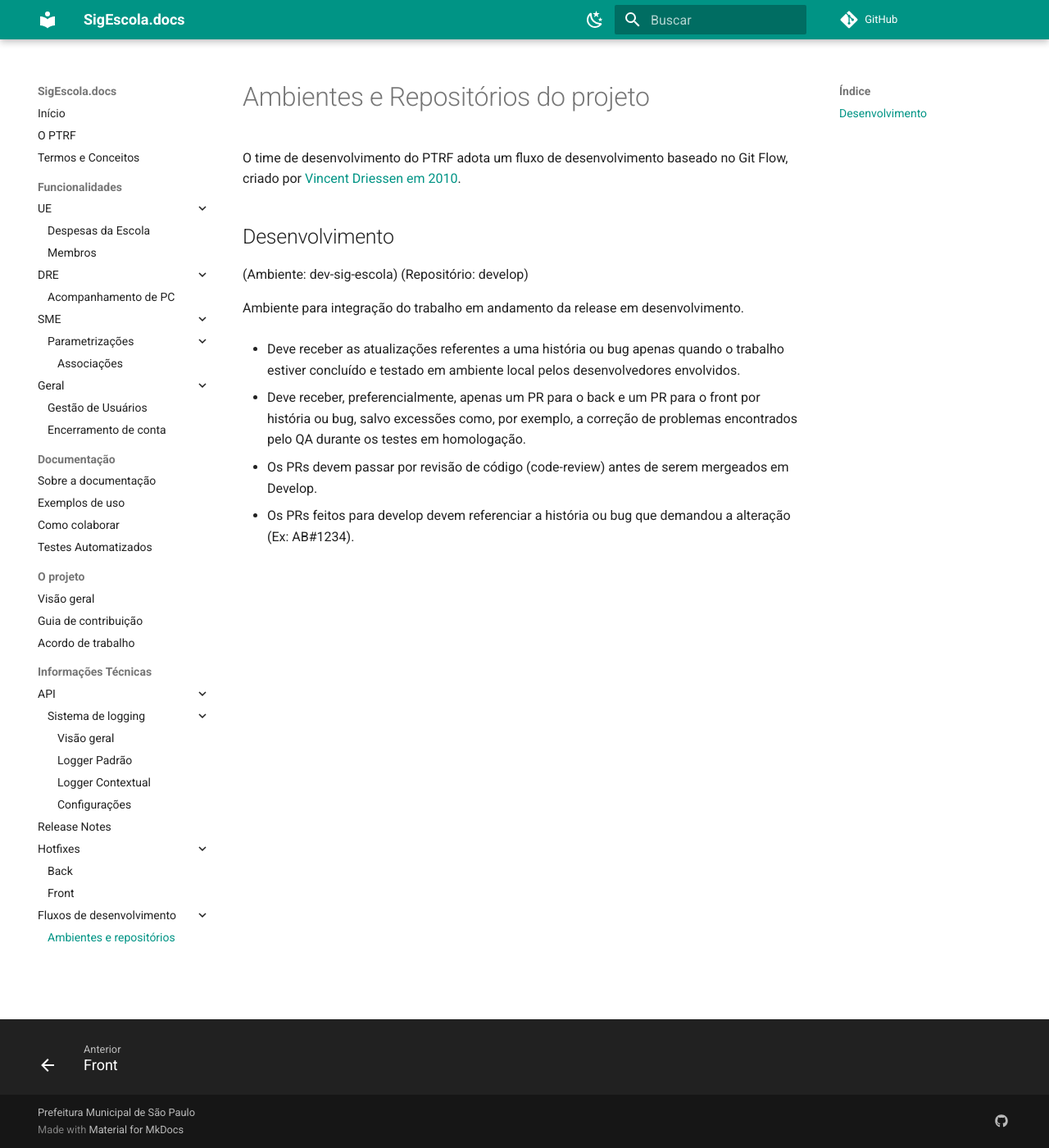
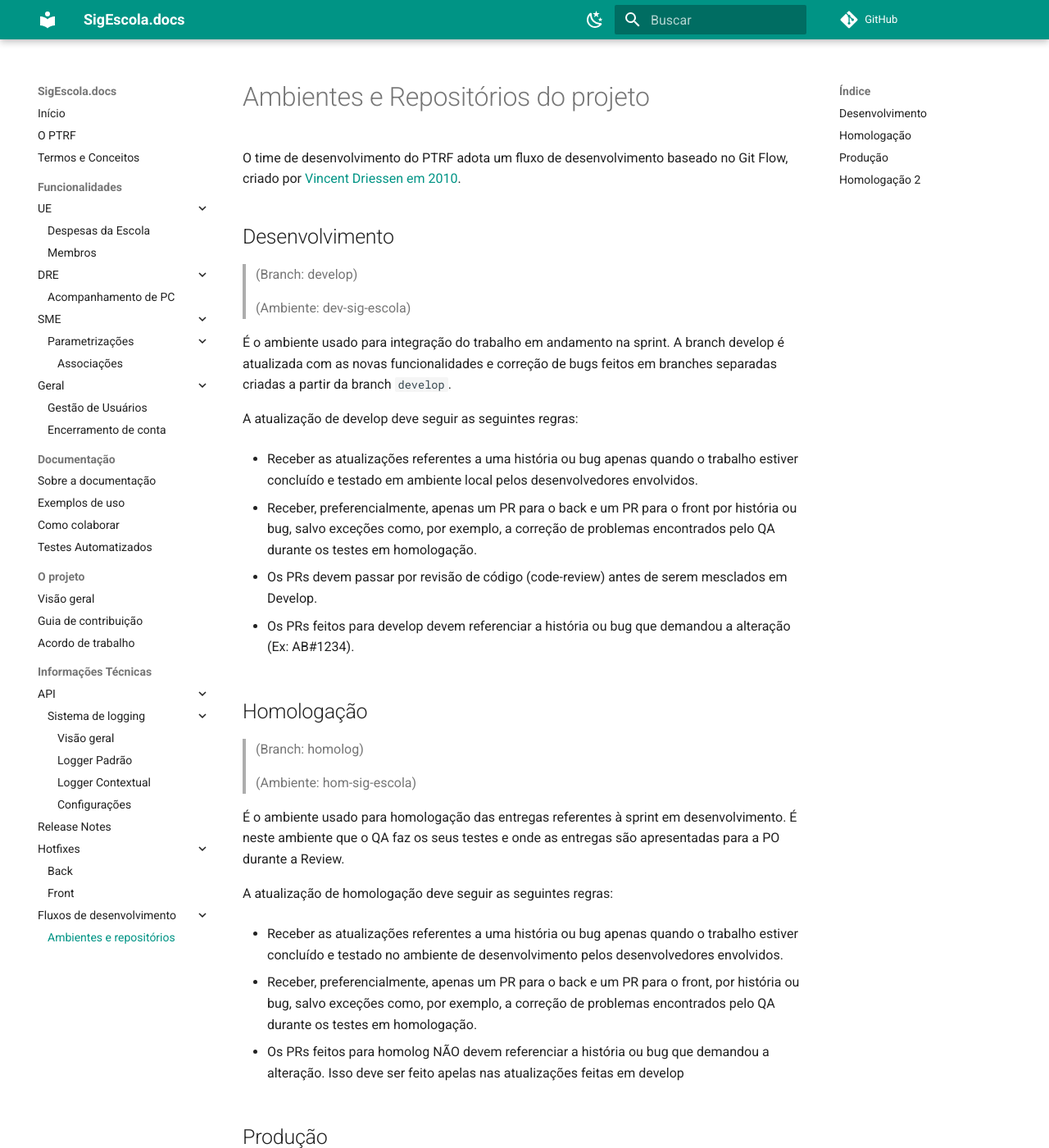
Before and after one commit to prefeiturasp/SME-PTRF-Docs, an MkDocs documentation site: the page built from docs/projeto/fluxos_desenvolvimento/ambientes_e_repositorios.md, in a window 1280 px wide and 1400 px high. Shown: the whole window at 82% size. Built offline with MkDocs 1.6.1 and Material for MkDocs 9.7.7, drawn with Linux system fonts in a browser that asks for light colours; comment, search, counter and statistics services are not loaded; some of the changed text lies outside the part shown.

Commit message:
docs(92439): Ambientes e repositórios

```diff
--- a/docs/projeto/fluxos_desenvolvimento/ambientes_e_repositorios.md
+++ b/docs/projeto/fluxos_desenvolvimento/ambientes_e_repositorios.md
@@ -3,16 +3,79 @@
 O time de desenvolvimento do PTRF adota um fluxo de desenvolvimento baseado no Git Flow, criado por
 [Vincent Driessen em 2010](https://nvie.com/posts/a-successful-git-branching-model/).
 
+
 ## Desenvolvimento
-(Ambiente: dev-sig-escola)
-(Repositório: develop)
+> (Branch: develop)
 
-Ambiente para integração do trabalho em andamento da release em desenvolvimento.
+> (Ambiente: dev-sig-escola)
 
-- Deve receber as atualizações referentes a uma história ou bug apenas quando o trabalho estiver concluído e testado em ambiente local pelos desenvolvedores envolvidos.
+É o ambiente usado para integração do trabalho em andamento na sprint.
+A branch develop é atualizada com as novas funcionalidades e correção de bugs feitos em branches separadas criadas a
+partir da branch `develop`.
 
-- Deve receber, preferencialmente, apenas um PR para o back e um PR para o front por história ou bug, salvo excessões como, por exemplo, a correção de problemas encontrados pelo QA durante os testes em homologação.
+A atualização de develop deve seguir as seguintes regras:
 
-- Os PRs devem passar por revisão de código (code-review) antes de serem mergeados em Develop.
+- Receber as atualizações referentes a uma história ou bug apenas quando o trabalho estiver concluído e testado em
+ambiente local pelos desenvolvedores envolvidos.
+
+- Receber, preferencialmente, apenas um PR para o back e um PR para o front por história ou bug, salvo exceções
+como, por exemplo, a correção de problemas encontrados pelo QA durante os testes em homologação.
+
+- Os PRs devem passar por revisão de código (code-review) antes de serem mesclados em Develop.
 
 - Os PRs feitos para develop devem referenciar a história ou bug que demandou a alteração (Ex: AB#1234).
+
+
+## Homologação
+> (Branch: homolog)
+
+> (Ambiente: hom-sig-escola)
+
+É o ambiente usado para homologação das entregas referentes à sprint em desenvolvimento. É neste ambiente que o QA faz
+os seus testes e onde as entregas são apresentadas para a PO durante a Review.
+
+A atualização de homologação deve seguir as seguintes regras:
+
+- Receber as atualizações referentes a uma história ou bug apenas quando o trabalho estiver concluído e testado no
+ambiente de desenvolvimento pelos desenvolvedores envolvidos.
+
+- Receber, preferencialmente, apenas um PR para o back e um PR para o front, por história ou bug, salvo exceções como,
+por exemplo, a correção de problemas encontrados pelo QA durante os testes em homologação.
+
+- Os PRs feitos para homolog NÃO devem referenciar a história ou bug que demandou a alteração. Isso deve ser feito
+apelas nas atualizações feitas em develop
+
+## Produção
+> (Branch: master)
+
+> (Ambiente: sig-escola)
+
+É o ambiente de produção onde os usuário usam de fato o sistema.
+Recebe atualizações a partir do ambiente develop, ao fim da sprint, ou de hot-fixes.
+
+A atualização de master deve seguir as seguintes regras:
+
+- Receber apenas atualizações a partir branches de release criadas a partir de develop ou de branches de hot-fixes.
+
+- Os PRs de atualização de master não devem referenciar histórias ou bugs.
+
+## Homologação 2
+> (Branch: homolog-r2)
+
+> (Ambiente: hom2-sig-escola)
+
+
+É o ambiente para homologação de correções e ajustes diretos em produção (hot-fixes).
+É neste ambiente que desenvolvedores, QAs e POs testam e homologam os hot-fixes.
+
+A atualização de homolog-r2 deve seguir as seguintes regras:
+
+- Deve receber as atualizações referentes a uma história ou bug (com tag de hot-fix) apenas quando o trabalho estiver
+concluído e testado em ambiente local pelos desenvolvedores envolvidos.
+
+- Deve receber, preferencialmente, apenas um PR para o back e um PR para o front, por história ou bug, salvo exceções
+como, por exemplo, a correção de problemas encontrados pelo QA durante os testes.
+
+- Os PRs devem passar por revisão de código (code-review) antes de serem mesclados em homolog-r2.
+
+- Os PRs devem referenciar a história ou bug que demandou a alteração.
```
